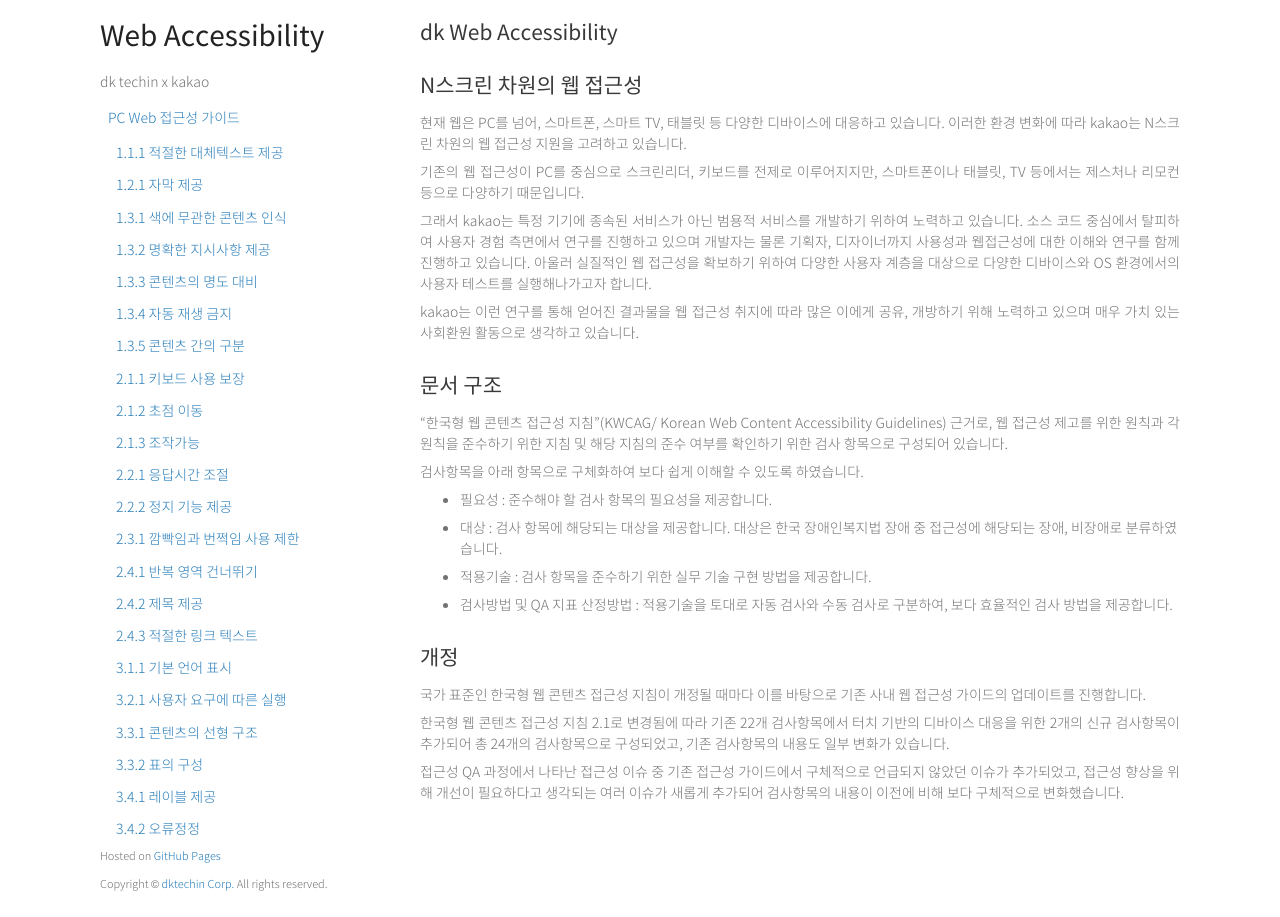
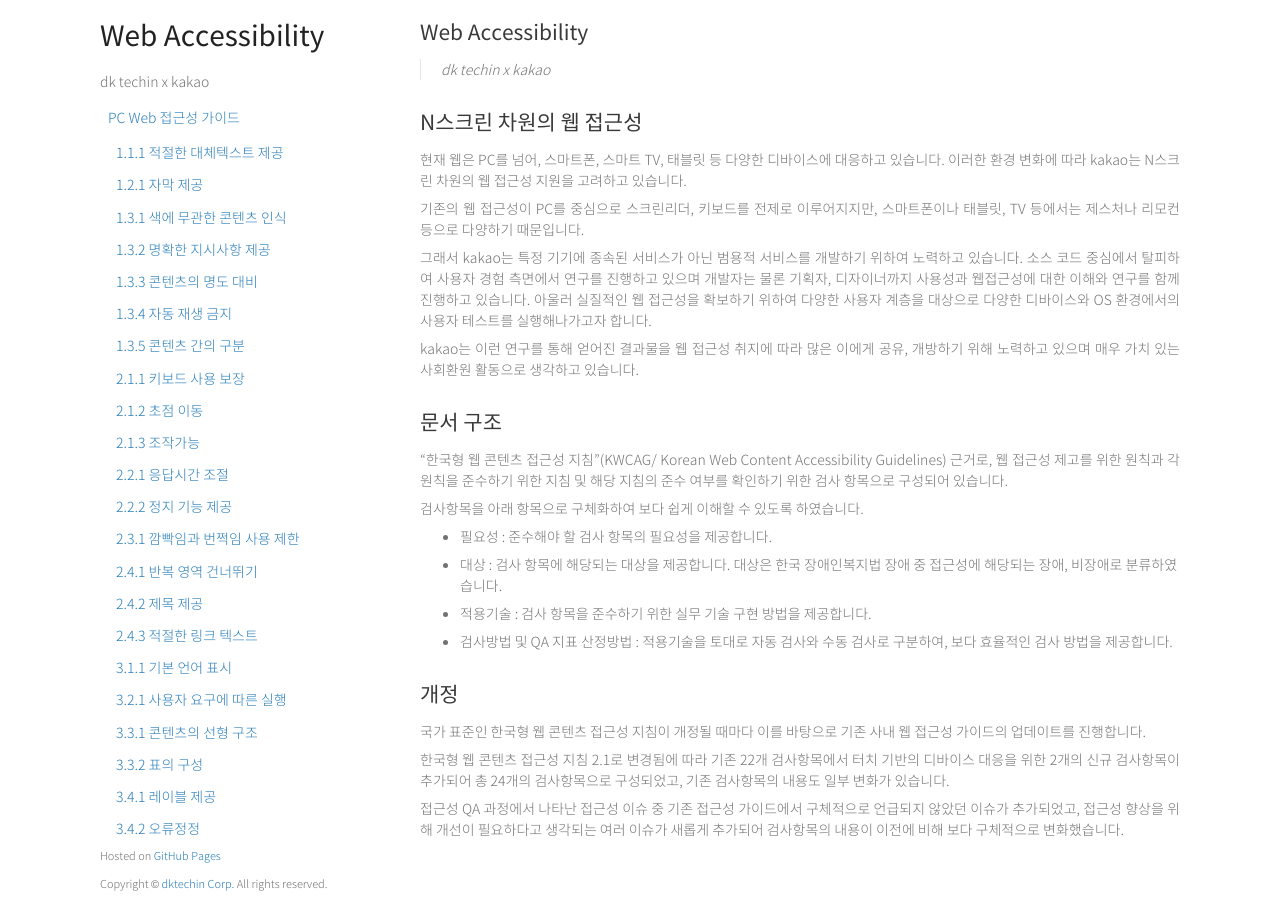
Before and after one commit to daum-a11y/web-a11y-guide, a Jekyll site: the page built from index.md, in a window 1280 px wide. Built offline with Jekyll 4.4.1, drawn with Linux system fonts in a browser that asks for light colours.

Commit message:
문구수정

```diff
--- a/index.md
+++ b/index.md
@@ -3,7 +3,8 @@ layout: default
 title: Web Accessibility
 ---
 
-## dk Web Accessibility
+## Web Accessibility
+> dk techin x kakao
 
 ## N스크린 차원의 웹 접근성
 현재 웹은 PC를 넘어, 스마트폰, 스마트 TV, 태블릿 등 다양한 디바이스에 대응하고 있습니다. 이러한 환경 변화에 따라 kakao는 N스크린 차원의 웹 접근성 지원을 고려하고 있습니다.
```
